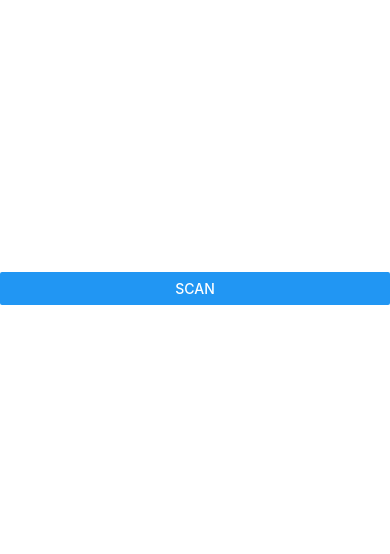
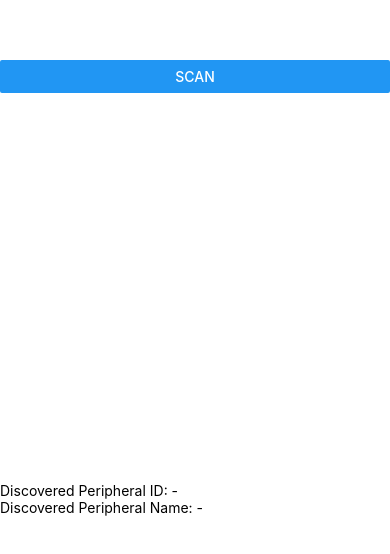
Before and after one commit to nacam403/monorepo-study, a React Native app in the folder packages/ble-mobile-app/: screen / in a window 390 px wide. Shown: the part 134-688 px from the top of the page. Built offline with nearby package versions, Linux system fonts and the light colour scheme; what react-native-ble-manager would draw is missing.

Commit message:
見つかったペリフェラルを画面に表示する。

```diff
--- a/packages/ble-mobile-app/src/App.tsx
+++ b/packages/ble-mobile-app/src/App.tsx
@@ -1,12 +1,34 @@
-import React from 'react'
+import React, { useState } from 'react'
 import { StyleSheet, SafeAreaView, View, Text, Button } from 'react-native'
 
 import { scan } from './BleManagerWrapper'
 
+const blankPeripheral = {
+  id: '-',
+  name: '-',
+}
+
 const App = () => {
+  const [discoveredPeripheral, setDiscoveredPeripheral] = useState(
+    blankPeripheral,
+  )
+
   return (
     <SafeAreaView style={style.safeAreaView}>
-      <Button onPress={scan} title="scan" />
+      <Button
+        onPress={async () => {
+          const discoveredPeripheral = await scan()
+          setDiscoveredPeripheral(discoveredPeripheral || blankPeripheral)
+        }}
+        title="scan"
+      />
+
+      <View>
+        <Text>{`Discovered Peripheral ID: ${discoveredPeripheral.id}`}</Text>
+        <Text>{`Discovered Peripheral Name: ${
+          discoveredPeripheral.name
+        }`}</Text>
+      </View>
     </SafeAreaView>
   )
 }
```
